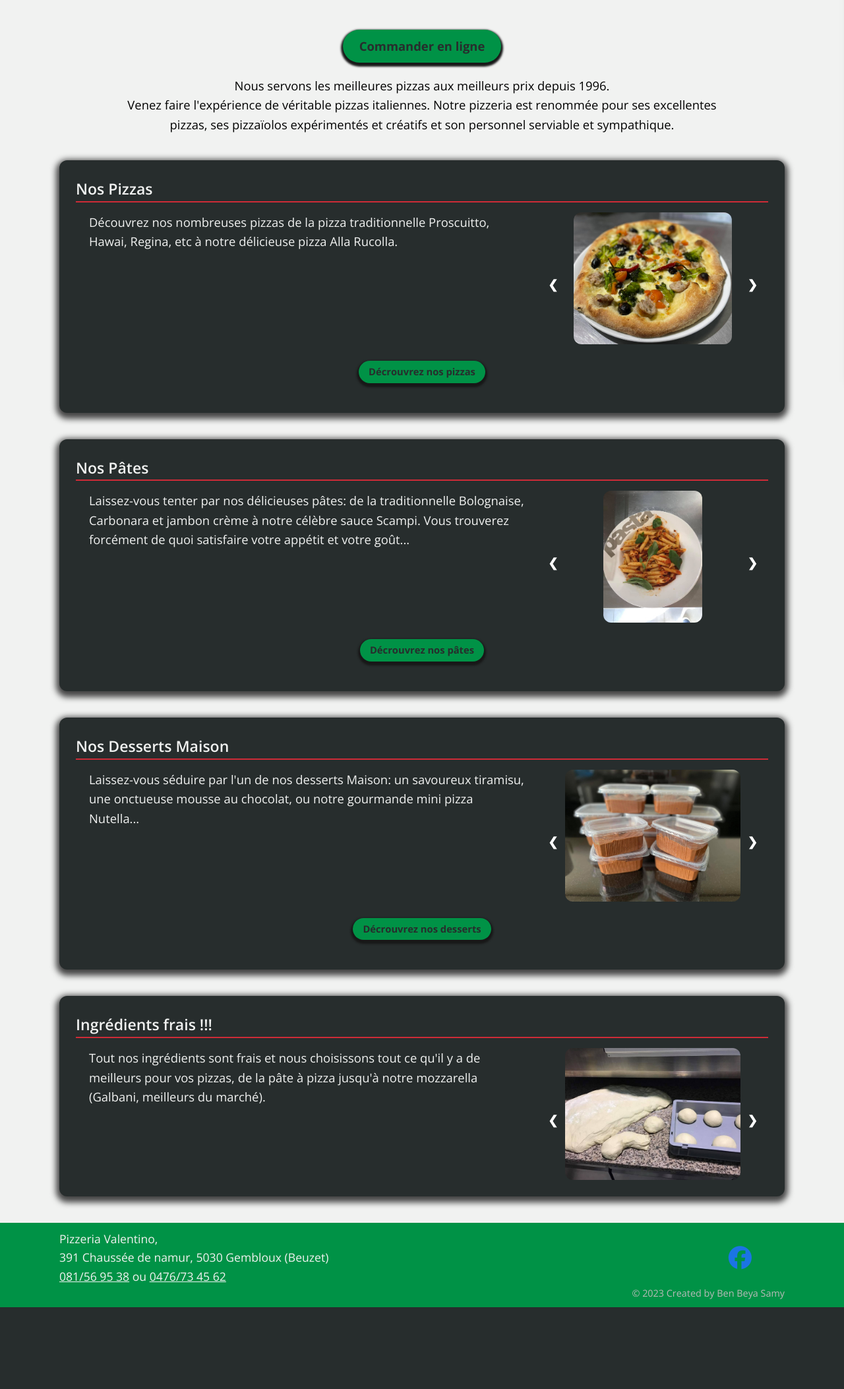
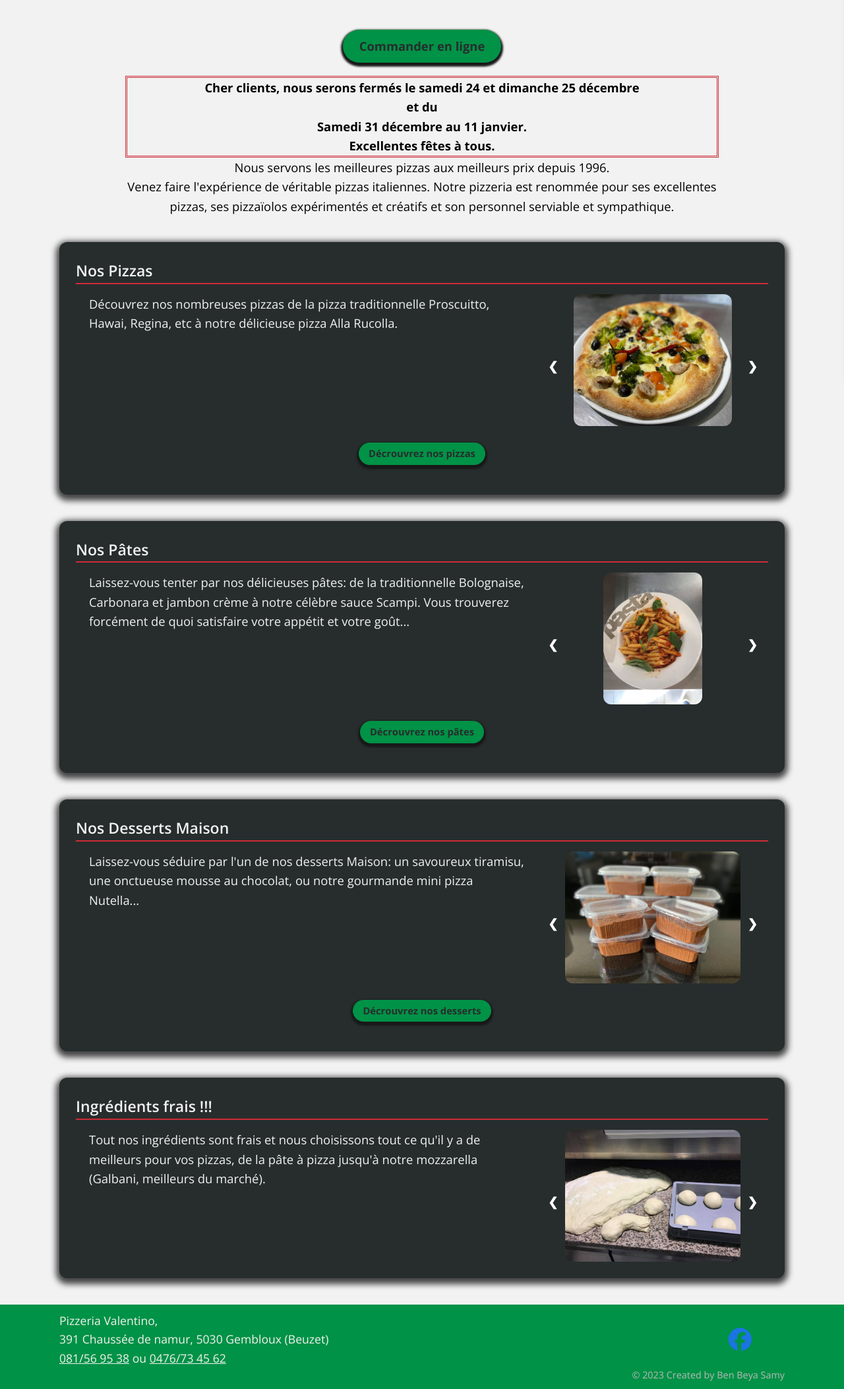
Before and after one commit to samyben2001/pizza_valentino_pa, a Django app: page / in a window 1280 px wide. Shown: the part 231-2337 px from the top of the page at 66% size. Before the commit the page ends 2213 px from the top, so only its background shows below. Run offline with Django 3.2, Linux system fonts and the light colour scheme; parts of the project's set-up code (start-up, migrations or seed data) failed here and were passed over; some libraries are stand-ins or nearby versions.

Commit message:
add hollidays block to homepage

```diff
--- a/menu/static/menu/styles/home.css
+++ b/menu/static/menu/styles/home.css
@@ -2,6 +2,15 @@
 .flex{
     display: flex;
     flex-direction: column;
+}
+
+.holidays{
+    font-weight: 700;
+    border: 3px double var(--colorRed);
+}
+
+.holidays div{
+    margin: auto;
 }
 
 .home .container{
--- a/menu/templates/menu/home.html
+++ b/menu/templates/menu/home.html
@@ -13,6 +13,22 @@
             <div class="title">
                 <div class="foodbooking_div">
                     <a class="foodbooking_link" href="https://www.foodbooking.com/ordering/restaurant/menu?company_uid=cfa829ec-f0ed-4d5a-a81b-4d323c6854d2&restaurant_uid=cae7ef12-c4dc-46aa-aad0-7b49dacbda07">Commander en ligne</a>
+                </div>
+                <div class="flex holidays">
+                    <div>
+                        <p>
+                            Cher clients, nous serons fermés le samedi 24 et dimanche 25 décembre
+                        </p>
+                        <p>
+                            et du
+                        </p>
+                        <p>
+                           Samedi 31 décembre au 11 janvier.
+                        </p>
+                        <p>
+                            Excellentes fêtes à tous.
+                        </p>
+                    </div>
                 </div>
                 <div class="flex">
                     <div>
```
